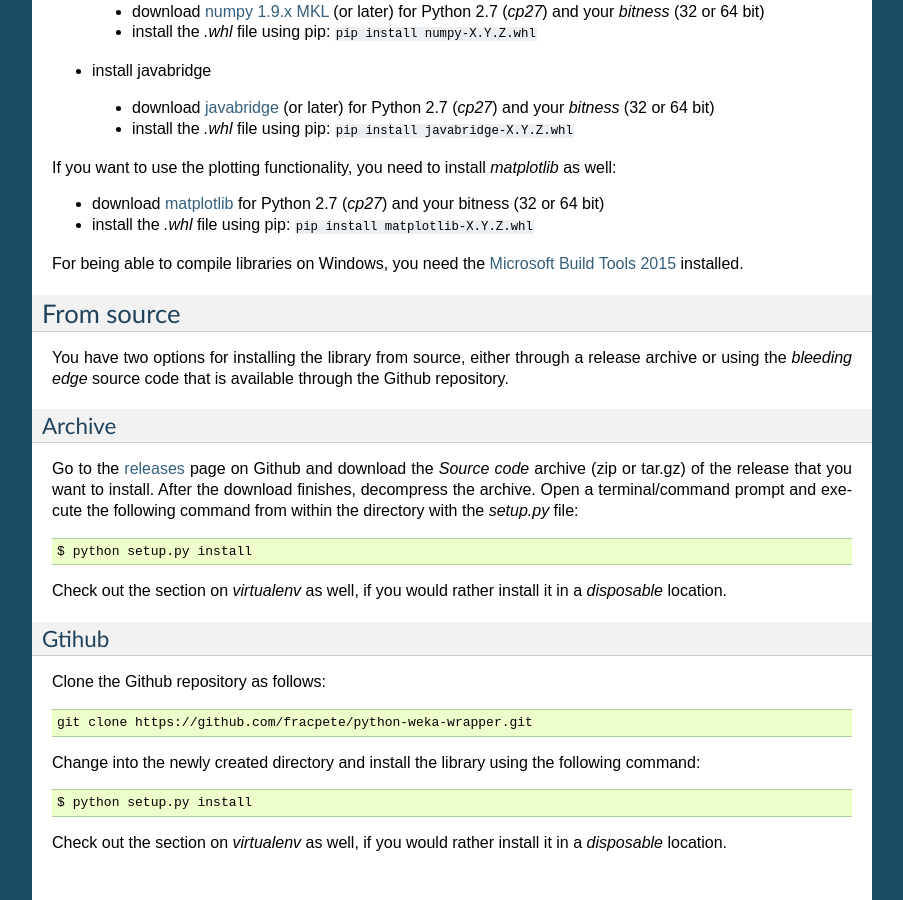
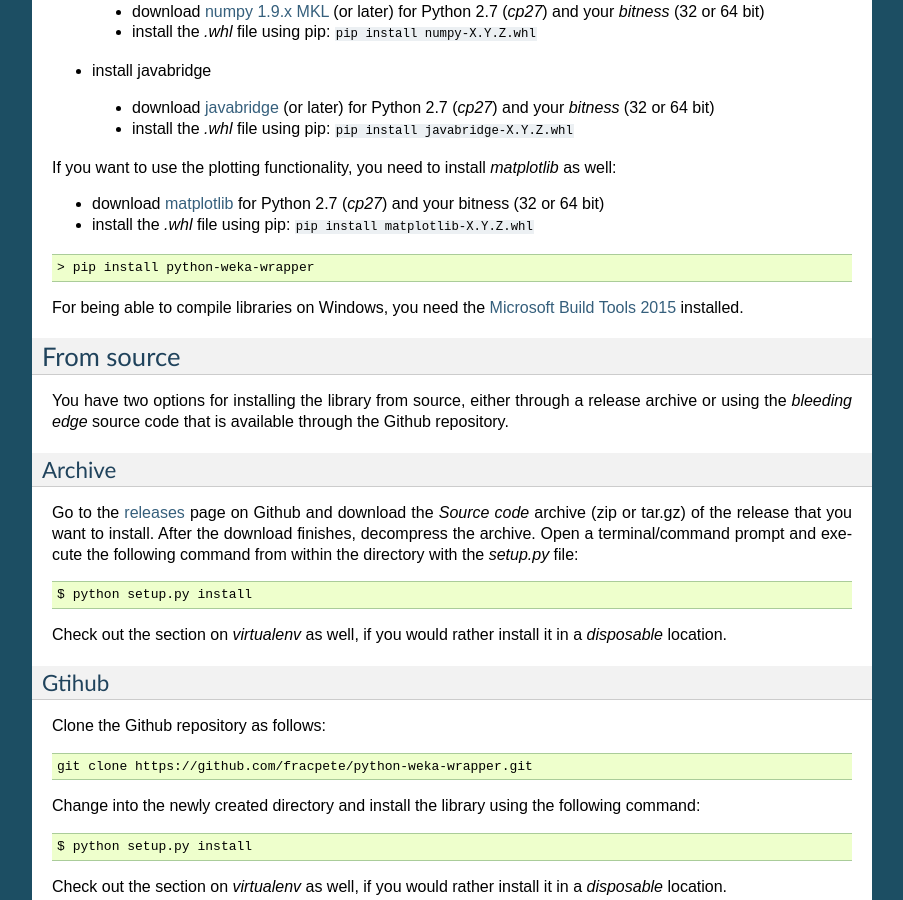
Before and after one commit to fracpete/python-weka-wrapper, a Sphinx documentation site: the page built from doc/source/install.rst, in a window 1280 px wide and 900 px high, scrolled down 3280 px. Shown: the whole window, without its empty margins (198-1101 px from the left). Built offline with Sphinx 7.4.7, drawn with Linux system fonts in a browser that asks for light colours.

```diff
--- a/doc/source/install.rst
+++ b/doc/source/install.rst
@@ -20,7 +20,7 @@ You can find videos on `YouTube <https://www.youtube.com/channel/UCYkzno8dbnAasW
 
 * `Ubuntu 14.04 (64-bit) <https://www.youtube.com/watch?v=8d0PVBlttM4>`__
 * `Windows 7 (32-bit) <https://www.youtube.com/watch?v=KdDt9rT5wTo>`__
-* `Windows 8.1 (64-bit) <https://www.youtube.com/watch?v=PeUfDVOA_1Y>`__
+* `Windows 8.1 (64-bit) <https://www.youtube.com/watch?v=oeRXtK8YDwE>`__
 * `Mac OSX 10.9.5 (Mavericks) <https://www.youtube.com/watch?v=CORXWYam36E>`__
 
 
@@ -235,6 +235,10 @@ If you want to use the plotting functionality, you need to install *matplotlib*
   for Python 2.7 (*cp27*) and your bitness (32 or 64 bit)
 * install the *.whl* file using pip: ``pip install matplotlib-X.Y.Z.whl``
 
+.. code-block:: bash
+
+   > pip install python-weka-wrapper
+
 For being able to compile libraries on Windows, you need the
 `Microsoft Build Tools 2015 <https://www.microsoft.com/en-us/download/details.aspx?id=48159>`_
 installed.
```
